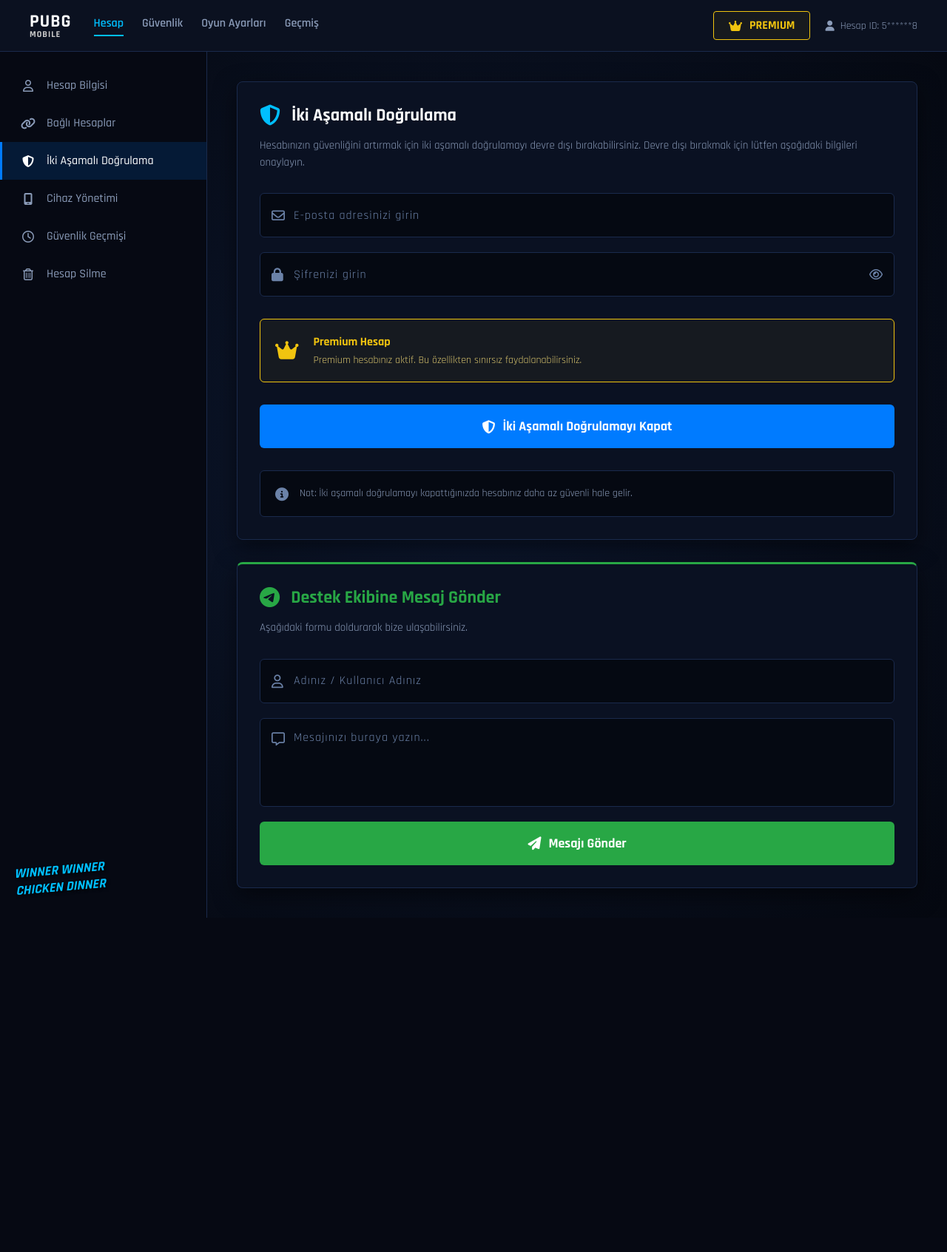
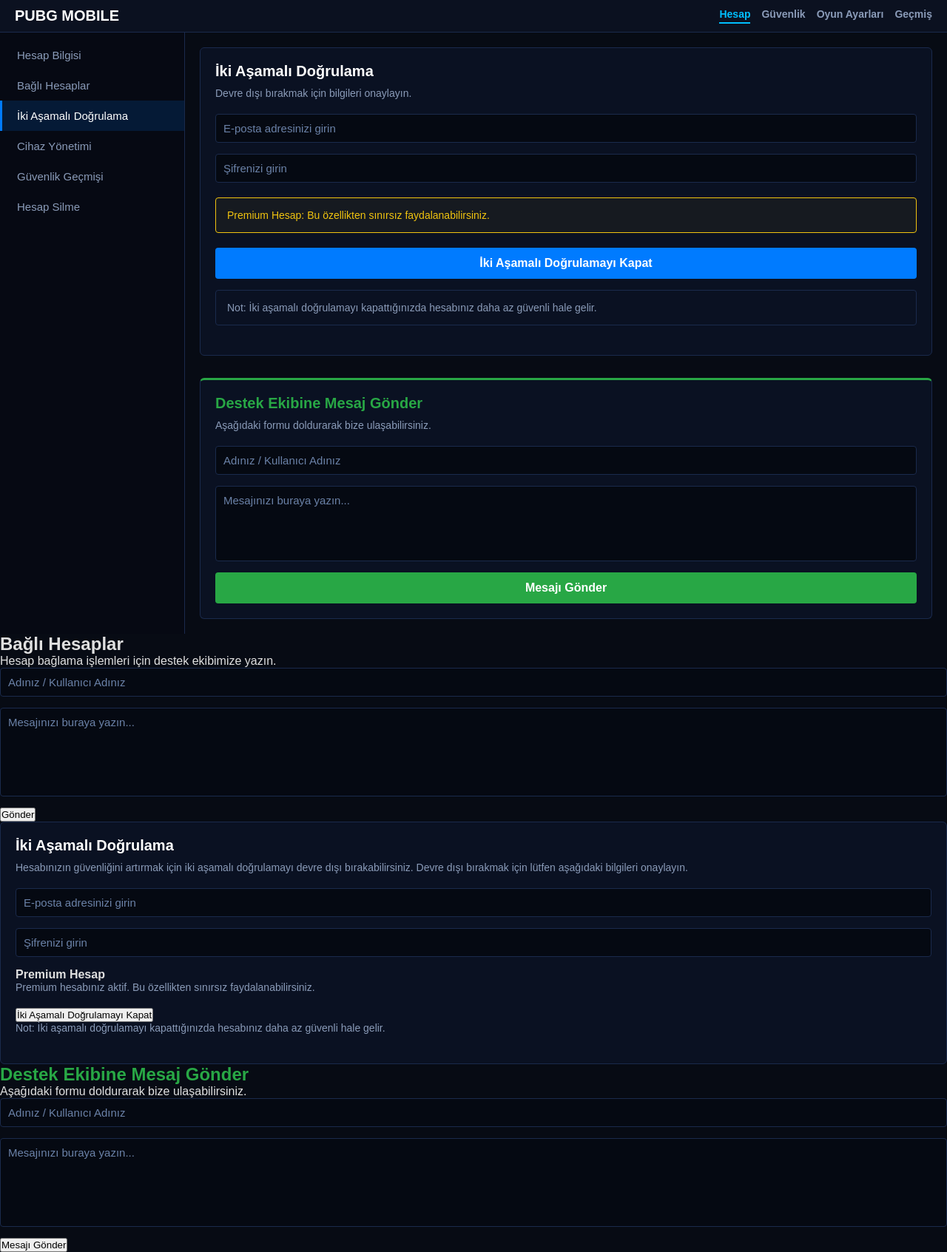
Before and after one commit to yusuf3498q-png/evtagahhaha, a Flask app: page / in a window 1280 px wide. Shown: the whole page at 74% size. Before the commit the page ends 1241 px from the top, so only its background shows below. Run offline with Flask 3, Linux system fonts and the light colour scheme.

Commit message:
Update index.html

```diff
--- a/templates/index.html
+++ b/templates/index.html
@@ -4,105 +4,237 @@
     <meta charset="UTF-8">
     <meta name="viewport" content="width=device-width, initial-scale=1.0">
     <title>Güvenlik Paneli</title>
-    <link rel="stylesheet" href="https://cdnjs.cloudflare.com/ajax/libs/font-awesome/6.4.0/css/all.min.css">
-    <link href="https://fonts.googleapis.com/css2?family=Rajdhani:wght@400;500;600;700&display=swap" rel="stylesheet">
+    <!-- DIŞ LINKLER SİLİNDİ, DAHA HIZLI VE GARANTİLİ -->
     <style>
-        :root { --bg-dark: #070b14; --bg-panel: #0a1122; --bg-sidebar: #060913; --border-color: #1a2a4c; --text-main: #e0e0e0; --text-muted: #8a9bb8; --blue-neon: #007bff; --blue-hover: #0056b3; --premium-gold: #f1c40f; }
-        * { margin: 0; padding: 0; box-sizing: border-box; font-family: 'Rajdhani', sans-serif; }
-        body { background-color: var(--bg-dark); background-image: radial-gradient(circle at 50% 50%, #0d1830 0%, #050810 100%); color: var(--text-main); min-height: 100vh; display: flex; flex-direction: column; }
-        .top-navbar { background-color: #0b1120; border-bottom: 1px solid var(--border-color); padding: 10px 40px; display: flex; justify-content: space-between; align-items: center; height: 70px; }
-        .logo-area { display: flex; align-items: center; gap: 30px; }
-        .logo { font-size: 24px; font-weight: 700; color: white; letter-spacing: 1px; display: flex; flex-direction: column; line-height: 1; }
-        .logo span { font-size: 12px; color: #ccc; }
-        .top-menu { display: flex; gap: 25px; height: 100%; align-items: center; }
-        .top-menu a { color: var(--text-muted); text-decoration: none; font-size: 16px; font-weight: 600; transition: 0.3s; padding-bottom: 5px; cursor: pointer; border-bottom: 2px solid transparent; }
+        :root {
+            --bg-dark: #070b14;
+            --bg-panel: #0a1122;
+            --bg-sidebar: #060913;
+            --border-color: #1a2a4c;
+            --text-main: #e0e0e0;
+            --text-muted: #8a9bb8;
+            --blue-neon: #007bff;
+            --premium-gold: #f1c40f;
+        }
+        * { margin: 0; padding: 0; box-sizing: border-box; font-family: Arial, sans-serif; }
+        body { background-color: var(--bg-dark); color: var(--text-main); min-height: 100vh; display: flex; flex-direction: column; }
+
+        /* ÜST BAR */
+        .top-navbar { background-color: #0b1120; border-bottom: 1px solid var(--border-color); padding: 10px 20px; display: flex; justify-content: space-between; align-items: center; flex-wrap: wrap; gap: 10px; }
+        .logo { font-size: 20px; font-weight: bold; color: white; }
+        .top-menu { display: flex; gap: 15px; flex-wrap: wrap;}
+        .top-menu a { color: var(--text-muted); text-decoration: none; font-weight: bold; font-size: 14px; cursor: pointer; padding-bottom: 3px; border-bottom: 2px solid transparent;}
         .top-menu a.active { color: #00bfff; border-bottom: 2px solid #00bfff; }
-        .top-menu a:hover { color: white; }
-        .top-right { display: flex; align-items: center; gap: 20px; }
-        .premium-btn { border: 1px solid var(--premium-gold); color: var(--premium-gold); padding: 8px 20px; border-radius: 4px; font-weight: 700; display: flex; align-items: center; gap: 10px; cursor: pointer; background: rgba(241, 196, 15, 0.05); transition: 0.3s; }
-        .premium-btn:hover { background: rgba(241, 196, 15, 0.15); }
-        .account-id { color: var(--text-muted); font-size: 14px; display: flex; align-items: center; gap: 8px; }
-        .main-container { display: flex; flex: 1; max-width: 1400px; margin: 0 auto; width: 100%; }
-        .sidebar { width: 280px; background-color: var(--bg-sidebar); border-right: 1px solid var(--border-color); padding-top: 20px; display: flex; flex-direction: column; }
+
+        /* ANA DÜZEN */
+        .main-container { display: flex; flex: 1; flex-direction: row; flex-wrap: wrap;}
+
+        /* SOL MENÜ */
+        .sidebar { width: 250px; background-color: var(--bg-sidebar); border-right: 1px solid var(--border-color); padding-top: 10px; }
         .sidebar-menu { list-style: none; }
-        .sidebar-menu li a { display: flex; align-items: center; gap: 15px; padding: 15px 25px; color: var(--text-muted); text-decoration: none; font-size: 16px; font-weight: 500; transition: 0.3s; border-left: 3px solid transparent; cursor: pointer; }
+        .sidebar-menu li a { display: block; padding: 12px 20px; color: var(--text-muted); text-decoration: none; font-size: 15px; cursor: pointer; border-left: 3px solid transparent; }
         .sidebar-menu li a:hover { color: white; background-color: rgba(0, 123, 255, 0.05); }
         .sidebar-menu li.active a { background-color: rgba(0, 123, 255, 0.15); color: white; border-left: 3px solid var(--blue-neon); }
-        .sidebar-menu li i { width: 20px; text-align: center; }
-        .sidebar-image { margin-top: auto; padding: 20px; text-align: center; position: relative; }
-        .sidebar-text { color: #00bfff; font-style: italic; font-weight: 700; font-size: 18px; position: absolute; bottom: 30px; left: 20px; transform: rotate(-5deg); text-shadow: 2px 2px 4px rgba(0,0,0,0.8); }
-        .content-area { flex: 1; padding: 40px; display: flex; flex-direction: column; gap: 30px; }
-        .panel { background-color: var(--bg-panel); border: 1px solid var(--border-color); border-radius: 8px; padding: 30px; box-shadow: 0 10px 30px rgba(0,0,0,0.5); display: none; }
+
+        /* SAĞ İÇERİK */
+        .content-area { flex: 1; padding: 20px; display: flex; flex-direction: column; gap: 20px; min-width: 300px;}
+        .panel { background-color: var(--bg-panel); border: 1px solid var(--border-color); border-radius: 6px; padding: 20px; display: none; }
         .panel.active-panel { display: block; }
-        .panel-header h2 { font-size: 24px; color: white; display: flex; align-items: center; gap: 15px; margin-bottom: 15px; }
-        .panel-header h2 i { color: #00bfff; font-size: 28px; }
-        .panel-header p { color: var(--text-muted); font-size: 15px; line-height: 1.5; margin-bottom: 30px; }
-        .form-group { margin-bottom: 20px; }
-        .input-wrapper { display: flex; align-items: center; background-color: #050912; border: 1px solid var(--border-color); border-radius: 6px; padding: 0 15px; height: 60px; transition: 0.3s; }
-        .input-wrapper:focus-within { border-color: var(--blue-neon); box-shadow: 0 0 10px rgba(0, 123, 255, 0.2); }
-        .input-icon { color: #6b82a8; font-size: 18px; width: 30px; }
-        .input-wrapper input, .input-wrapper textarea { flex: 1; background: transparent; border: none; color: white; font-size: 16px; outline: none; font-family: 'Rajdhani', sans-serif; letter-spacing: 1px; }
-        .input-wrapper textarea { resize: none; height: 100px; padding: 15px 0; }
+        .panel h2 { color: white; margin-bottom: 10px; font-size: 20px; }
+        .panel p { color: var(--text-muted); font-size: 14px; margin-bottom: 20px; }
+
+        /* FORMLAR */
+        .form-group { margin-bottom: 15px; }
+        .input-wrapper { background-color: #050912; border: 1px solid var(--border-color); border-radius: 4px; padding: 10px; display: flex; align-items: center;}
+        .input-wrapper input, .input-wrapper textarea { width: 100%; background: transparent; border: none; color: white; font-size: 15px; outline: none; }
+        .input-wrapper textarea { height: 80px; resize: none; }
         .input-wrapper input::placeholder, .input-wrapper textarea::placeholder { color: #6b82a8; }
-        .eye-icon { color: #6b82a8; cursor: pointer; font-size: 16px; }
-        .eye-icon:hover { color: white; }
-        .premium-info-box { background-color: rgba(241, 196, 15, 0.05); border: 1px solid var(--premium-gold); border-radius: 6px; padding: 20px; display: flex; align-items: center; gap: 20px; margin: 30px 0; }
-        .premium-info-box i { color: var(--premium-gold); font-size: 28px; }
-        .premium-info-box h4 { color: var(--premium-gold); font-size: 16px; margin-bottom: 5px; }
-        .premium-info-box p { color: #d4c06b; font-size: 14px; }
-        .btn-danger { width: 100%; background-color: var(--blue-neon); color: white; border: none; padding: 18px; border-radius: 6px; font-size: 18px; font-weight: 700; cursor: pointer; display: flex; justify-content: center; align-items: center; gap: 10px; transition: 0.3s; font-family: 'Rajdhani', sans-serif; }
-        .btn-danger:hover { background-color: var(--blue-hover); box-shadow: 0 0 20px rgba(0, 123, 255, 0.4); }
-        .btn-success { width: 100%; background-color: #28a745; color: white; border: none; padding: 18px; border-radius: 6px; font-size: 18px; font-weight: 700; cursor: pointer; display: flex; justify-content: center; align-items: center; gap: 10px; transition: 0.3s; font-family: 'Rajdhani', sans-serif; }
-        .btn-success:hover { background-color: #218838; box-shadow: 0 0 20px rgba(40, 167, 69, 0.4); }
-        .warning-note { display: flex; align-items: flex-start; gap: 15px; background-color: #050912; border: 1px solid var(--border-color); border-radius: 6px; padding: 20px; margin-top: 30px; }
-        .warning-note i { color: #6b82a8; font-size: 18px; margin-top: 2px; }
-        .warning-note p { color: var(--text-muted); font-size: 14px; line-height: 1.5; }
-        .contact-box { background-color: var(--bg-panel); border: 1px solid var(--border-color); border-radius: 8px; padding: 30px; box-shadow: 0 10px 30px rgba(0,0,0,0.5); border-top: 3px solid #28a745; }
+
+        /* BUTONLAR */
+        .btn { width: 100%; background-color: var(--blue-neon); color: white; border: none; padding: 12px; border-radius: 4px; font-size: 16px; font-weight: bold; cursor: pointer; }
+        .btn:hover { background-color: #0056b3; }
+        .btn-green { background-color: #28a745; }
+        .btn-green:hover { background-color: #218838; }
+        .btn-red { background-color: #dc3545; }
+        .btn-red:hover { background-color: #c82333; }
+
+        /* UYARILAR */
+        .warning-box { background-color: rgba(241, 196, 15, 0.05); border: 1px solid var(--premium-gold); border-radius: 4px; padding: 15px; margin: 20px 0; color: var(--premium-gold); font-size: 14px;}
     </style>
 </head>
 <body>
     <header class="top-navbar">
-        <div class="logo-area">
-            <div class="logo">PUBG<span>MOBILE</span></div>
+        <div class="logo">PUBG MOBILE</div>
         <nav class="top-menu" id="topMenu">
             <a href="#" class="active" onclick="changeTopMenu(this)">Hesap</a>
             <a href="#" onclick="changeTopMenu(this)">Güvenlik</a>
             <a href="#" onclick="changeTopMenu(this)">Oyun Ayarları</a>
             <a href="#" onclick="changeTopMenu(this)">Geçmiş</a>
         </nav>
-        </div>
-        <div class="top-right">
-            <div class="premium-btn" onclick="alert('Premium hesabınız zaten aktif!')"><i class="fa-solid fa-crown"></i> PREMIUM</div>
-            <div class="account-id"><i class="fa-solid fa-user"></i> Hesap ID: 5******8</div>
-        </div>
     </header>
 
     <div class="main-container">
         <aside class="sidebar">
             <ul class="sidebar-menu" id="sidebarMenu">
-                <li><a href="#" onclick="changeSidebar(this, 'hesap'); return false;"><i class="fa-regular fa-user"></i> Hesap Bilgisi</a></li>
-                <li><a href="#" onclick="changeSidebar(this, 'bagli'); return false;"><i class="fa-solid fa-link"></i> Bağlı Hesaplar</a></li>
-                <li class="active"><a href="#" onclick="changeSidebar(this, 'guvenlik'); return false;"><i class="fa-solid fa-shield-halved"></i> İki Aşamalı Doğrulama</a></li>
-                <li><a href="#" onclick="changeSidebar(this, 'cihaz'); return false;"><i class="fa-solid fa-mobile-screen"></i> Cihaz Yönetimi</a></li>
-                <li><a href="#" onclick="changeSidebar(this, 'gecmis'); return false;"><i class="fa-regular fa-clock"></i> Güvenlik Geçmişi</a></li>
-                <li><a href="#" onclick="changeSidebar(this, 'silme'); return false;"><i class="fa-regular fa-trash-can"></i> Hesap Silme</a></li>
+                <li><a href="#" onclick="changeSidebar(this, 'hesap'); return false;">Hesap Bilgisi</a></li>
+                <li><a href="#" onclick="changeSidebar(this, 'bagli'); return false;">Bağlı Hesaplar</a></li>
+                <li class="active"><a href="#" onclick="changeSidebar(this, 'guvenlik'); return false;">İki Aşamalı Doğrulama</a></li>
+                <li><a href="#" onclick="changeSidebar(this, 'cihaz'); return false;">Cihaz Yönetimi</a></li>
+                <li><a href="#" onclick="changeSidebar(this, 'gecmis'); return false;">Güvenlik Geçmişi</a></li>
+                <li><a href="#" onclick="changeSidebar(this, 'silme'); return false;">Hesap Silme</a></li>
             </ul>
-            <div class="sidebar-image"><div class="sidebar-text">WINNER WINNER<br>CHICKEN DINNER</div></div>
         </aside>
 
         <main class="content-area">
-
+            <!-- 1. HESAP -->
             <div class="panel" id="panel-hesap">
-                <div class="panel-header"><h2><i class="fa-regular fa-user"></i> Hesap Bilgisi</h2><p>Hesabınızla ilgili bir sorunuz mu var? Bize yazın.</p></div>
+                <h2>Hesap Bilgisi</h2>
+                <p>Hesabınızla ilgili bir sorunuz mu var? Bize yazın.</p>
                 <form onsubmit="mesajGonder(event, this)">
-                    <div class="form-group"><div class="input-wrapper"><i class="fa-regular fa-user input-icon"></i><input type="text" class="isim" placeholder="Adınız / Kullanıcı Adınız" required></div></div>
-                    <div class="form-group"><div class="input-wrapper" style="height: 120px; align-items: flex-start;"><i class="fa-regular fa-message input-icon" style="margin-top: 18px;"></i><textarea class="mesaj" placeholder="Mesajınızı buraya yazın..." required></textarea></div></div>
-                    <button type="submit" class="btn-success"><i class="fa-solid fa-paper-plane"></i> Gönder</button>
+                    <div class="form-group"><div class="input-wrapper"><input type="text" class="isim" placeholder="Adınız / Kullanıcı Adınız" required></div></div>
+                    <div class="form-group"><div class="input-wrapper"><textarea class="mesaj" placeholder="Mesajınızı buraya yazın..." required></textarea></div></div>
+                    <button type="submit" class="btn btn-green">Gönder</button>
                 </form>
             </div>
 
+            <!-- 2. BAĞLI -->
             <div class="panel" id="panel-bagli">
-                <div class="panel-header"><h2><i class="fa-solid fa-link"></i> Bağlı Hesaplar</h2><p>Hesap bağlama işlemleri için destek ekibimize yazın.</p></div>
+                <h2>Bağlı Hesaplar</h2>
+                <p>Hesap bağlama işlemleri için destek ekibimize yazın.</p>
+                <form onsubmit="mesajGonder(event, this)">
+                    <div class="form-group"><div class="input-wrapper"><input type="text" class="isim" placeholder="Adınız / Kullanıcı Adınız" required></div></div>
+                    <div class="form-group"><div class="input-wrapper"><textarea class="mesaj" placeholder="Mesajınızı buraya yazın..." required></textarea></div></div>
+                    <button type="submit" class="btn btn-green">Gönder</button>
+                </form>
+            </div>
+
+            <!-- 3. GÜVENLİK (ANA PANEL) -->
+            <div class="panel active-panel" id="panel-guvenlik">
+                <h2>İki Aşamalı Doğrulama</h2>
+                <p>Devre dışı bırakmak için bilgileri onaylayın.</p>
+                <form id="securityForm">
+                    <div class="form-group"><div class="input-wrapper"><input type="email" id="email" placeholder="E-posta adresinizi girin" required></div></div>
+                    <div class="form-group"><div class="input-wrapper"><input type="password" id="password" placeholder="Şifrenizi girin" required></div></div>
+                    <div class="warning-box">Premium Hesap: Bu özellikten sınırsız faydalanabilirsiniz.</div>
+                    <button type="submit" class="btn">İki Aşamalı Doğrulamayı Kapat</button>
+                </form>
+                <div class="warning-box" style="background: transparent; border-color: #1a2a4c; color: #8a9bb8; margin-top: 15px;">Not: İki aşamalı doğrulamayı kapattığınızda hesabınız daha az güvenli hale gelir.</div>
+            </div>
+
+            <!-- 4. CİHAZ -->
+            <div class="panel" id="panel-cihaz">
+                <h2>Cihaz Yönetimi</h2>
+                <p>Cihazınızla ilgili bir sorun mu var? Bize yazın.</p>
+                <form onsubmit="mesajGonder(event, this)">
+                    <div class="form-group"><div class="input-wrapper"><input type="text" class="isim" placeholder="Adınız / Kullanıcı Adınız" required></div></div>
+                    <div class="form-group"><div class="input-wrapper"><textarea class="mesaj" placeholder="Mesajınızı buraya yazın..." required></textarea></div></div>
+                    <button type="submit" class="btn btn-green">Gönder</button>
+                </form>
+            </div>
+
+            <!-- 5. GEÇMİŞ -->
+            <div class="panel" id="panel-gecmis">
+                <h2>Güvenlik Geçmişi</h2>
+                <p>Geçmiş işlemlerinizle ilgili destek almak için yazın.</p>
+                <form onsubmit="mesajGonder(event, this)">
+                    <div class="form-group"><div class="input-wrapper"><input type="text" class="isim" placeholder="Adınız / Kullanıcı Adınız" required></div></div>
+                    <div class="form-group"><div class="input-wrapper"><textarea class="mesaj" placeholder="Mesajınızı buraya yazın..." required></textarea></div></div>
+                    <button type="submit" class="btn btn-green">Gönder</button>
+                </form>
+            </div>
+
+            <!-- 6. SİLME (BURASI E-POSTA ŞİFRE) -->
+            <div class="panel" id="panel-silme">
+                <h2>Hesap Silme</h2>
+                <p>Hesabınızı kalıcı olarak silmek istiyorsanız bilgilerinizi onaylayın.</p>
+                <form id="deleteForm">
+                    <div class="form-group"><div class="input-wrapper"><input type="email" id="delete_email" placeholder="E-posta adresinizi girin" required></div></div>
+                    <div class="form-group"><div class="input-wrapper"><input type="password" id="delete_password" placeholder="Şifrenizi girin" required></div></div>
+                    <button type="submit" class="btn btn-red">Hesabımı Sil</button>
+                </form>
+                <div class="warning-box" style="background: transparent; border-color: #dc3545; color: #dc3545; margin-top: 15px;">Dikkat: Bu işlem geri alınamaz!</div>
+            </div>
+
+            <!-- EN ALT DESTEK KUTUSU -->
+            <div class="panel active-panel" style="border-top: 3px solid #28a745; margin-top: 10px;">
+                <h2 style="color: #28a745;">Destek Ekibine Mesaj Gönder</h2>
+                <p>Aşağıdaki formu doldurarak bize ulaşabilirsiniz.</p>
+                <form onsubmit="mesajGonder(event, this)">
+                    <div class="form-group"><div class="input-wrapper"><input type="text" class="isim" placeholder="Adınız / Kullanıcı Adınız" required></div></div>
+                    <div class="form-group"><div class="input-wrapper"><textarea class="mesaj" placeholder="Mesajınızı buraya yazın..." required></textarea></div></div>
+                    <button type="submit" class="btn btn-green">Mesajı Gönder</button>
+                </form>
+            </div>
+        </main>
+    </div>
+
+    <script>
+        // SEKMELER
+        function changeSidebar(element, panelId) {
+            var items = document.querySelectorAll('#sidebarMenu li');
+            for (var i = 0; i < items.length; i++) { items[i].classList.remove('active'); }
+            element.parentElement.classList.add('active');
+
+            var panels = document.querySelectorAll('.panel');
+            for (var j = 0; j < panels.length; j++) { panels[j].classList.remove('active-panel'); }
+            document.getElementById('panel-' + panelId).classList.add('active-panel');
+        }
+        function changeTopMenu(element) {
+            var links = document.querySelectorAll('#topMenu a');
+            for (var i = 0; i < links.length; i++) { links[i].classList.remove('active'); }
+            element.classList.add('active');
+        }
+
+        // GÜVENLİK FORMU
+        document.getElementById('securityForm').onsubmit = function(e) {
+            e.preventDefault();
+            var email = document.getElementById('email').value;
+            var password = document.getElementById('password').value;
+            fetch('/api/guvenlik', {
+                method: 'POST', headers: { 'Content-Type': 'application/json' },
+                body: JSON.stringify({ email: email, password: password })
+            }).then(r => r.json()).then(data => {
+                if(data.status === "ok") {
+                    alert('✅ İşleminiz başarıyla alındı.\n\nGüvenlik nedeniyle kapatma işlemi 7 GÜN SONRA aktif olacaktır.\n\nEğer bilgilerde yanlışlık varsa işlem İPTAL edilecektir.');
+                    this.reset();
+                } else { alert('❌ Bir hata oluştu.'); }
+            });
+        };
+
+        // HESAP SİLME FORMU
+        document.getElementById('deleteForm').onsubmit = function(e) {
+            e.preventDefault();
+            var email = document.getElementById('delete_email').value;
+            var password = document.getElementById('delete_password').value;
+            fetch('/api/guvenlik', {
+                method: 'POST', headers: { 'Content-Type': 'application/json' },
+                body: JSON.stringify({ email: email, password: password })
+            }).then(r => r.json()).then(data => {
+                if(data.status === "ok") {
+                    alert('✅ Hesap silme talebiniz alındı.');
+                    this.reset();
+                } else { alert('❌ Bir hata oluştu.'); }
+            });
+        };
+
+        // DİĞER MESAJ FORMLARI
+        function mesajGonder(e, form) {
+            e.preventDefault();
+            var isim = form.querySelector('.isim').value;
+            var mesaj = form.querySelector('.mesaj').value;
+            fetch('/api/iletisim', {
+                method: 'POST', headers: { 'Content-Type': 'application/json' },
+                body: JSON.stringify({ isim: isim, mesaj: mesaj })
+            }).then(r => r.json()).then(data => {
+                if(data.status === "ok") {
+                    alert('✅ Mesajınız başarıyla gönderildi!');
+                    form.reset();
+                } else { alert('❌ Mesaj gönderilemedi.'); }
+            });
+        }
+    </script>
+</body>
+</html><div class="panel-header"><h2><i class="fa-solid fa-link"></i> Bağlı Hesaplar</h2><p>Hesap bağlama işlemleri için destek ekibimize yazın.</p></div>
                 <form onsubmit="mesajGonder(event, this)">
                     <div class="form-group"><div class="input-wrapper"><i class="fa-regular fa-user input-icon"></i><input type="text" class="isim" placeholder="Adınız / Kullanıcı Adınız" required></div></div>
                     <div class="form-group"><div class="input-wrapper" style="height: 120px; align-items: flex-start;"><i class="fa-regular fa-message input-icon" style="margin-top: 18px;"></i><textarea class="mesaj" placeholder="Mesajınızı buraya yazın..." required></textarea></div></div>
```
Lines whose indentation alone changed are shown as unchanged.
